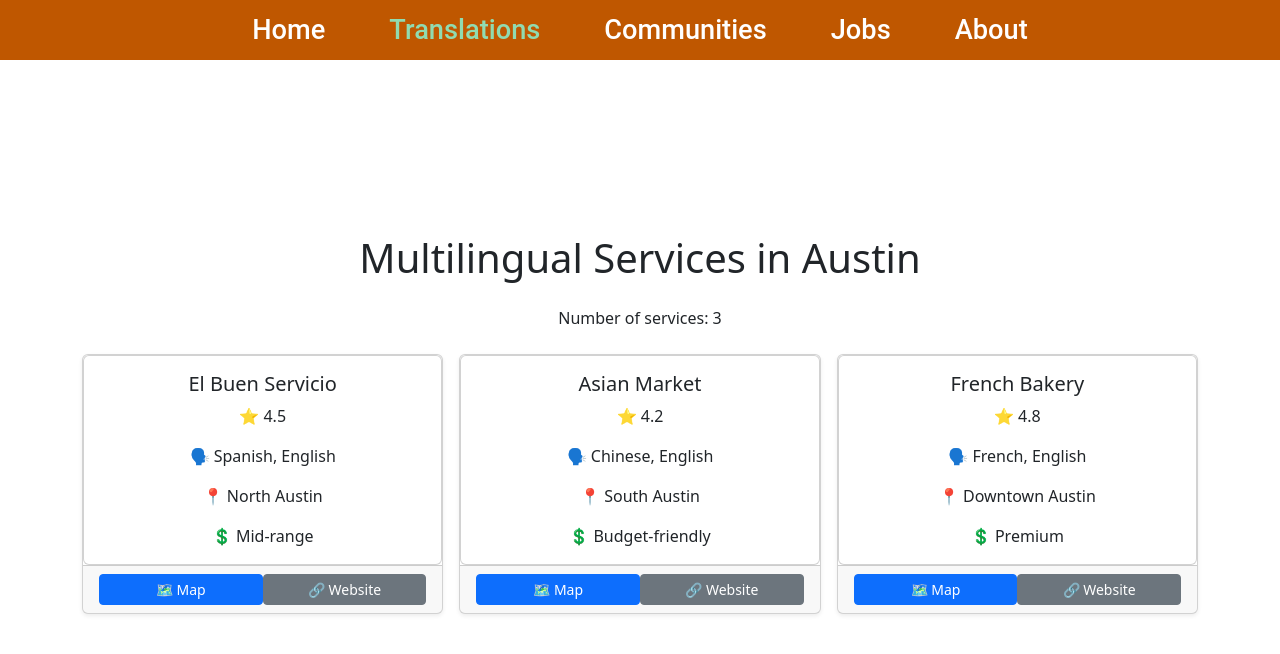
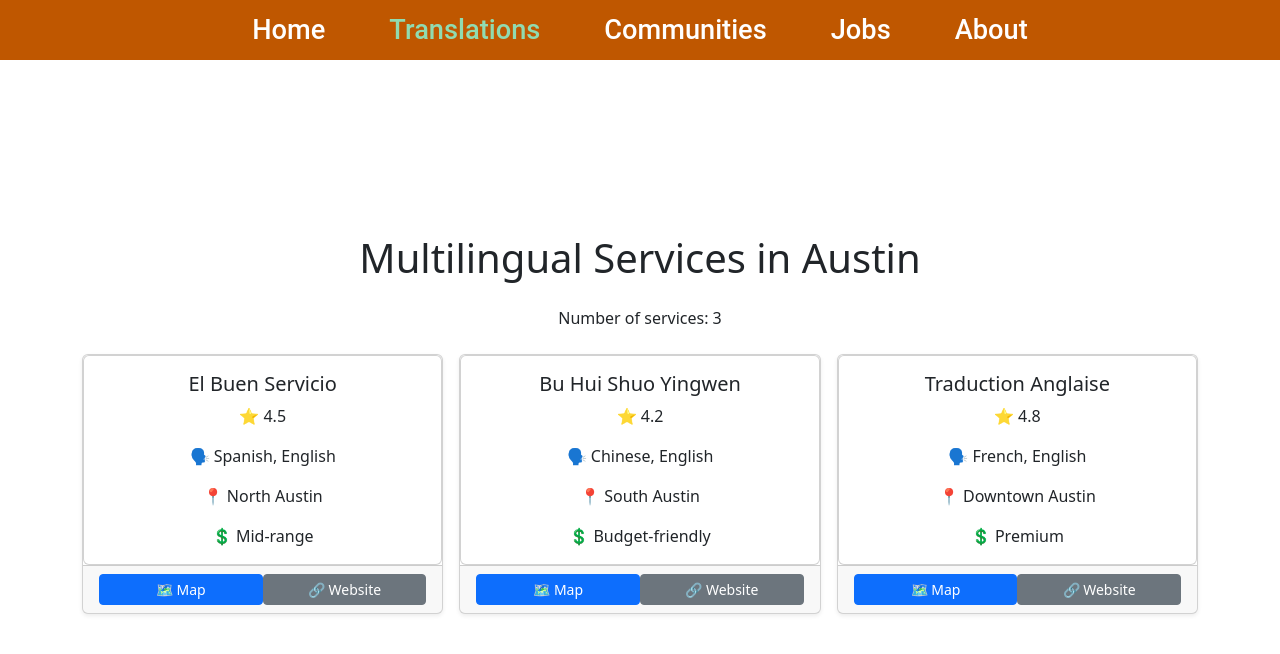
Before and after one commit to TorresEdwin/SpeakATX, a React (Vite) app in the folder frontend/: page /translations in a window 1280 px wide. Shown: the top 654 px of the page. Built offline with nearby package versions, Linux system fonts and the light colour scheme.

Commit message:
edited translation instance content

```diff
--- a/frontend/src/pages/job_instance.jsx
+++ b/frontend/src/pages/job_instance.jsx
@@ -54,9 +54,10 @@ const JobInstance = () => {
             <p><strong>Pay:</strong> ${job.pay}/hr</p>
             <p><strong>Language:</strong> {job.language}</p>
             <p><strong>Area:</strong> {job.area}</p>
-            <button className="btn btn-primary mt-3" onClick={() => navigate(-1)}>Back</button>
+            <button className="btn btn-primary mt-3 mb-5" onClick={() => navigate(-1)}>Back</button>
 
             <div className="row">
+            <h3>{job.language} Communities</h3>
             {communityLinks.map((communityItem, index) => (
                 <div className="col-md-4 mb-3" key={index}>
                     <Link
--- a/frontend/src/pages/translation_instance.jsx
+++ b/frontend/src/pages/translation_instance.jsx
@@ -4,28 +4,28 @@ import { useParams, useNavigate } from "react-router-dom";
 
 const translations = [
     {
-        name: "Asian Market",
-        title: "Software Engineer",
-        pay: 70,
-        language: "Spanish",
-        area: "West Campus",
-        imageUrl: "https://www.deliverlogic.com/wp-content/uploads/2021/04/google-logo-png-webinar-optimizing-for-success-google-business-webinar-13.png"
+        name: "Traduction Anglaise",
+        rating: "4.8",
+        language: "French, English",
+        area: "Downtown Austin",
+        price: 40,
+        imageUrl: "https://img.freepik.com/premium-vector/map-city-vector-illustration_276184-55.jpg"
     },
     {
         name: "El Buen Servicio",
-        title: "Backend Developer",
-        pay: 80,
-        language: "Vietnamese",
-        area: "East Campus",
-        imageUrl: "https://github.githubassets.com/images/modules/logos_page/GitHub-Mark.png"
+        rating: "4.5",
+        language: "Spanish, English",
+        area: "North Austin",
+        price: 25,
+        imageUrl: "https://cdn.prod.website-files.com/5c29380b1110ec92a203aa84/66e5ce469b48938aa34d8684_Google%20Maps%20-%20Compressed.jpg"
     },
     {
-        name: "French Bakery",
-        title: "Research Scientist",
-        pay: 90,
-        language: "Chinese",
-        area: "South Campus",
-        imageUrl: "https://static.vecteezy.com/system/resources/previews/022/227/364/non_2x/openai-chatgpt-logo-icon-free-png.png"
+        name: "Bu Hui Shuo Yingwen",
+        rating: "4.2",
+        language: "Chinese, English",
+        area: "South Austin",
+        price: 15,
+        imageUrl: "https://media.istockphoto.com/id/518371862/vector/abstract-city-map-illustration.jpg?s=612x612&w=0&k=20&c=LmqeyKSPkDfN_Wk4W6dxlopvIm8KYq81t1eXHM0c34E="
     }
 ];
 
@@ -42,10 +42,10 @@ const TranslationInstance = () => {
         <div className="container mt-4">
             <h1>{translation.name}</h1>
             <img src={translation.imageUrl} alt={translation.name} className="img-fluid" style={{ maxHeight: "300px", objectFit: "cover" }} />
-            <p><strong>Title:</strong> {translation.title}</p>
-            <p><strong>Pay:</strong> ${translation.pay}/hr</p>
+            <p><strong>Rating:</strong> {translation.rating}</p>
             <p><strong>Language:</strong> {translation.language}</p>
             <p><strong>Area:</strong> {translation.area}</p>
+            <p><strong>Price:</strong> ${translation.price}/hr</p>
             <button className="btn btn-primary mt-3" onClick={() => navigate(-1)}>Back</button>
         </div>
     );
--- a/frontend/src/pages/translations.jsx
+++ b/frontend/src/pages/translations.jsx
@@ -13,7 +13,7 @@ const services = [
     website: "https://github.com/",
   },
   {
-    name: "Asian Market",
+    name: "Bu Hui Shuo Yingwen",
     rating: 4.2,
     language: "Chinese, English",
     area: "South Austin",
@@ -22,7 +22,7 @@ const services = [
     website: "https://github.com/",
   },
   {
-    name: "French Bakery",
+    name: "Traduction Anglaise",
     rating: 4.8,
     language: "French, English",
     area: "Downtown Austin",
```
